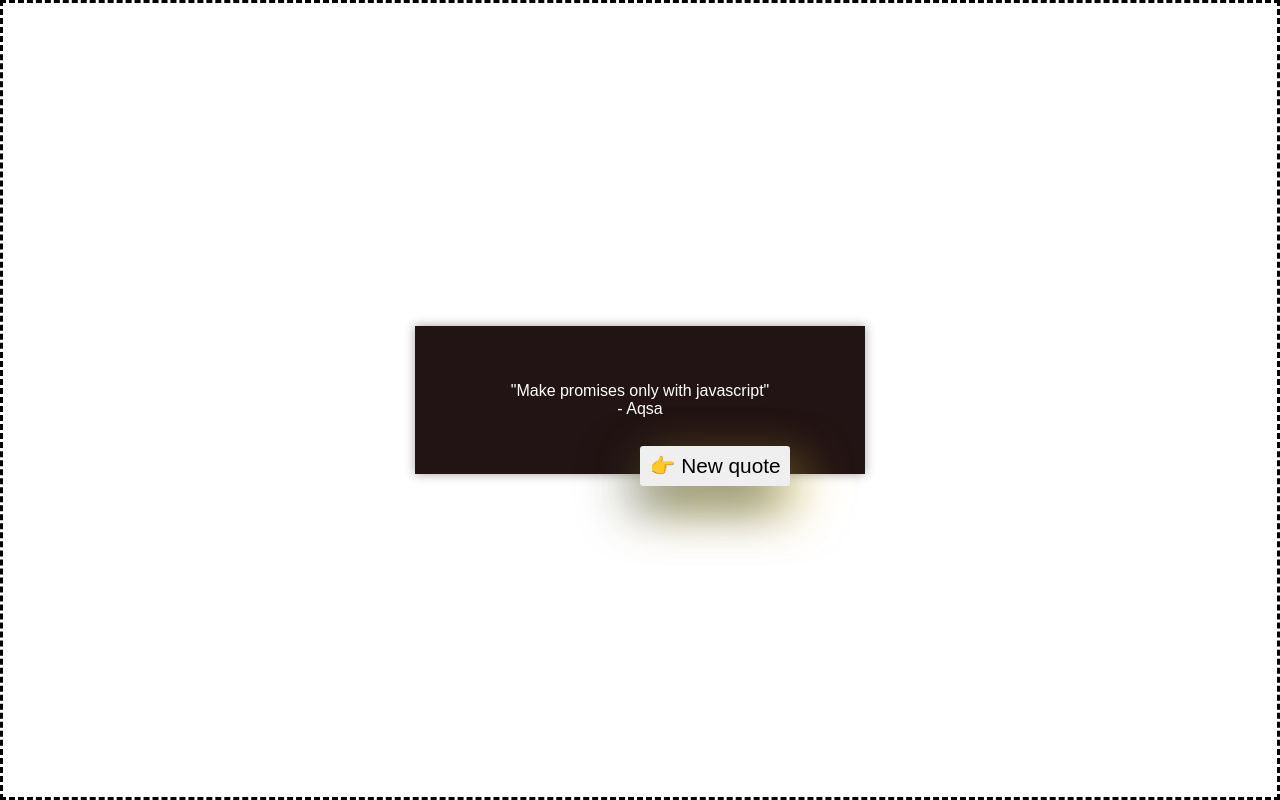
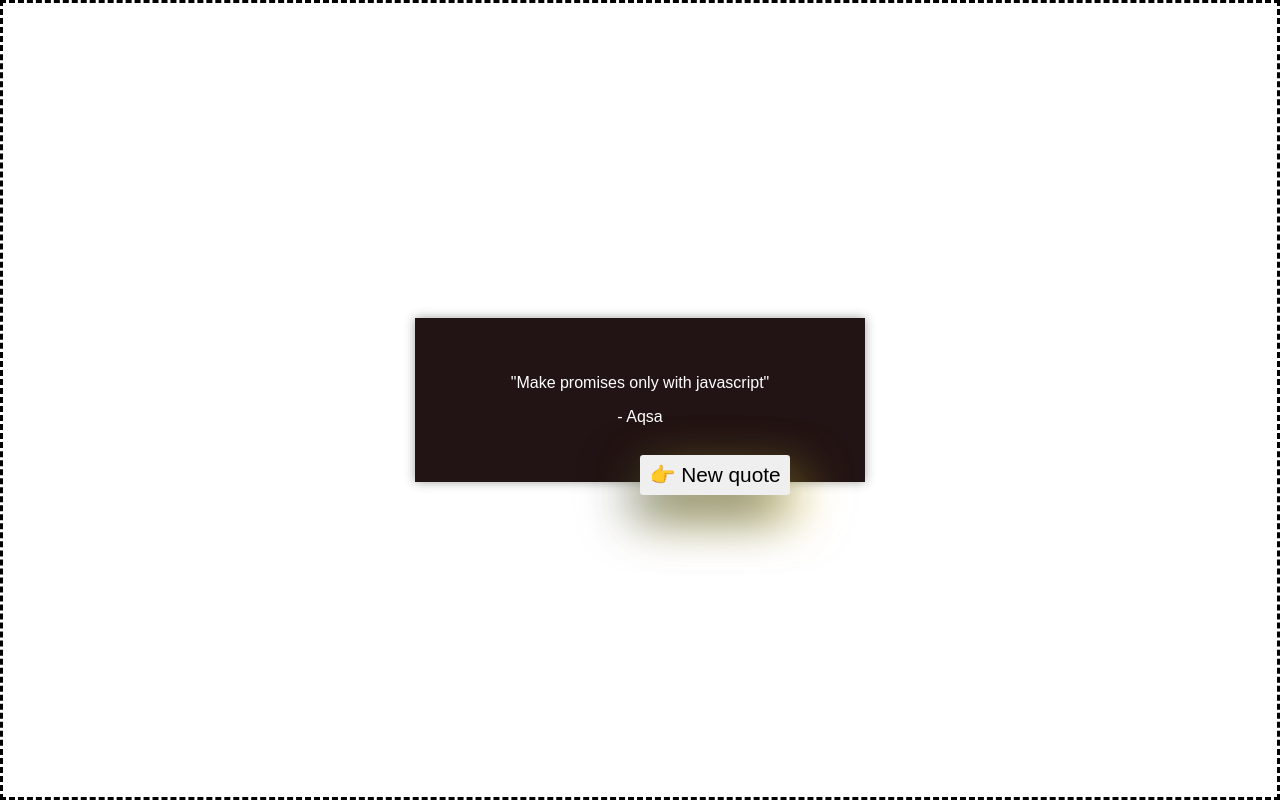
Before and after one commit to aqsaaqeel/programming-quotes-generator, a plain HTML site: page index.html in a window 1280 px wide. Drawn offline with Linux system fonts and the light colour scheme.

Commit message:
refactor : fixed glitches

```diff
--- a/style.css
+++ b/style.css
@@ -3,6 +3,7 @@
     padding: 0;
     box-sizing : border-box;
     font-family: 'Poppins', sans-serif;
+}
 
 body {
     display: flex;
@@ -23,7 +24,7 @@ body {
     flex-direction: column;
 }
 
-.author {
+.author-name {
     margin-top: 1em;
 }
 
```
